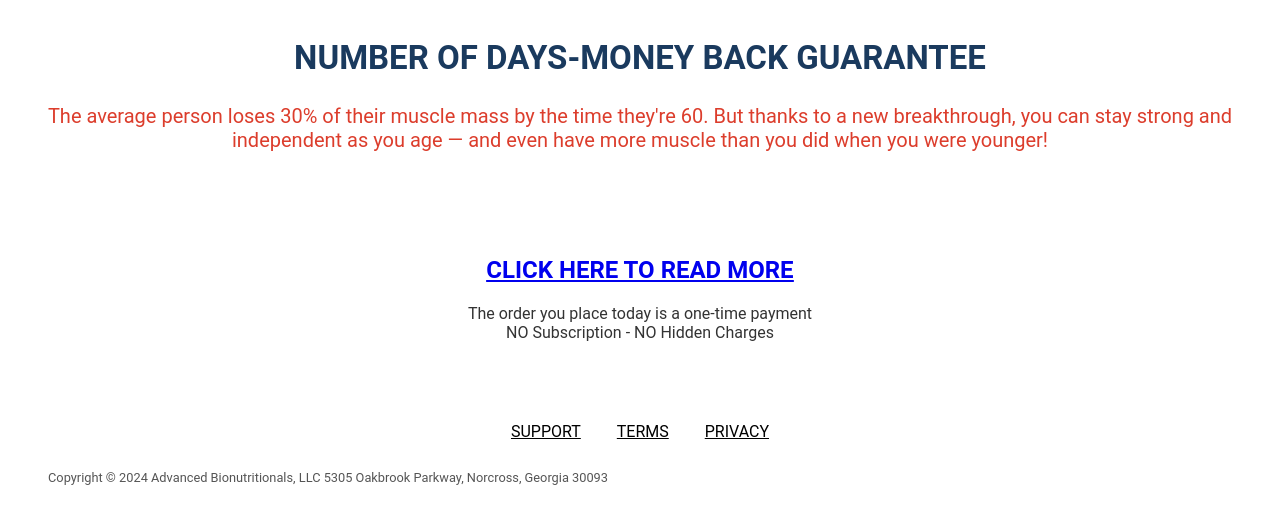
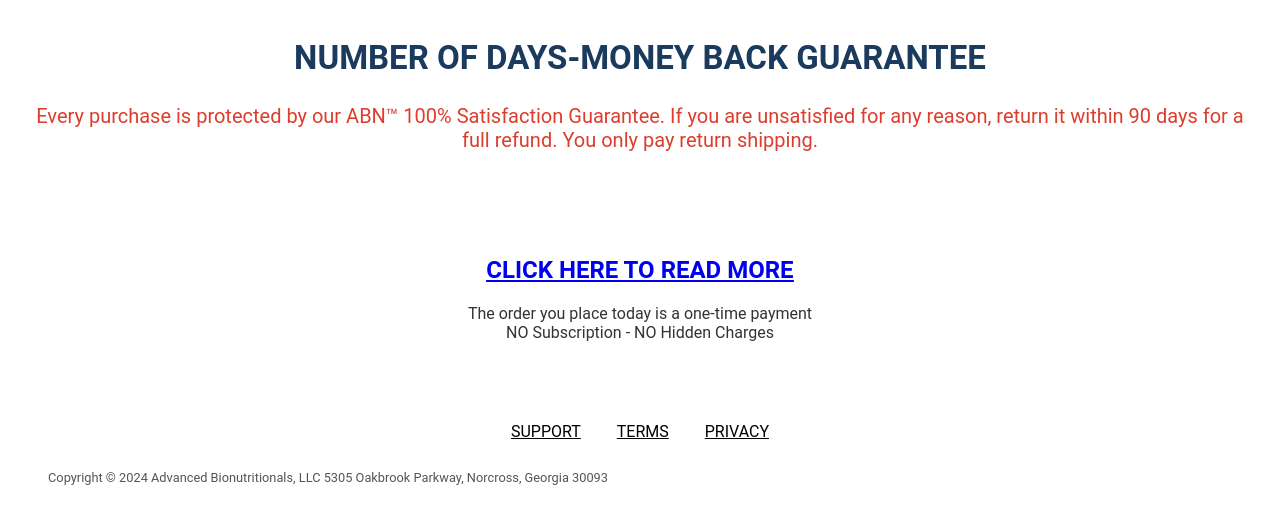
Before and after one commit to everton09/Site, a plain HTML site: page index.html in a window 1280 px wide. Shown: the part 1963-2486 px from the top of the page. Drawn offline with Linux system fonts and the light colour scheme.

Commit message:
Update index.html

```diff
--- a/index.html
+++ b/index.html
@@ -99,7 +99,7 @@
     <div>
       <h2 style="color: #1a3a5e; font-size: 33px;">NUMBER OF DAYS-MONEY BACK GUARANTEE</h2>
       <p style="font-size: 20px; color: #dc3d2c;">
-        The average person loses 30% of their muscle mass by the time they're 60. But thanks to a new breakthrough, you can stay strong and independent as you age — and even have more muscle than you did when you were younger!
+        Every purchase is protected by our ABN™ 100% Satisfaction Guarantee. If you are unsatisfied for any reason, return it within 90 days for a full refund. You only pay return shipping.
       </p>
     </div>
   </section>
```
